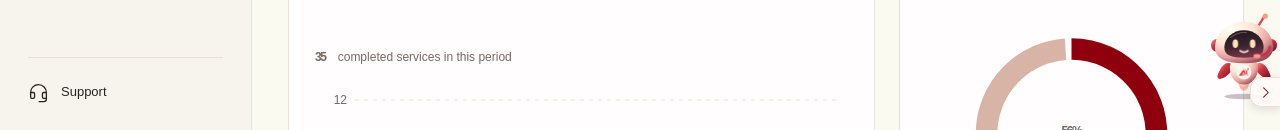
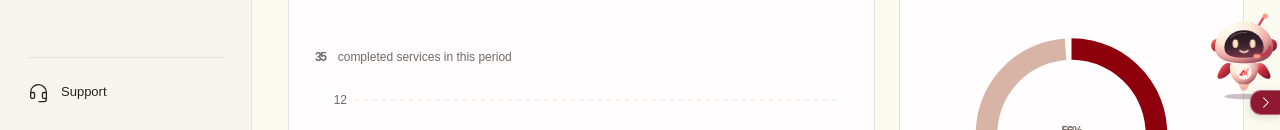
Before and after one commit to FAS-Organization/Al-Ethijahath-App-FrontEnd, a React (Vite) app in the folder frontend/: page /dashboard in a window 1280 px wide. Shown: the part 670-800 px from the top of the page. Built offline with nearby package versions, Linux system fonts and the light colour scheme.

Commit message:
refactor PortalChat: adjust dock toggle positioning and styling for improved visibility and interaction

```diff
--- a/frontend/src/components/PortalChat.css
+++ b/frontend/src/components/PortalChat.css
@@ -52,7 +52,7 @@
 .portal-chat__dock-toggle {
   position: fixed;
   right: env(safe-area-inset-right, 0px);
-  bottom: var(--chat-bottom);
+  bottom: calc(var(--chat-bottom) - 10px);
   z-index: 36;
   display: grid;
   place-items: center end;
@@ -62,7 +62,7 @@
   padding: 0;
   border: 0;
   background: transparent;
-  color: var(--chat-focus);
+  color: #fff;
   cursor: pointer;
 }
 
@@ -71,23 +71,22 @@
   place-items: center;
   box-sizing: border-box;
   width: 30px;
-  height: 30px;
-  border: 1px solid var(--chat-line);
+  height: 25px;
+  border: 1px solid rgb(255 255 255 / 34%);
   border-right: 0;
   border-radius: 11px 0 0 11px;
-  background: var(--chat-surface);
-  background: color-mix(in srgb, var(--chat-surface) 94%, transparent);
+  background: #8f1931;
   box-shadow: 0 2px 8px rgb(30 20 21 / 14%);
   transition: background-color 150ms ease-out, transform 150ms cubic-bezier(.22, 1, .36, 1);
 }
 
 .portal-chat__dock-toggle[aria-expanded='false'] .portal-chat__dock-tab {
-  background: var(--chat-close-hover);
+  background: #aa2340;
 }
 
 @media (hover: hover) and (pointer: fine) {
   .portal-chat__dock-toggle:hover .portal-chat__dock-tab {
-    background: var(--chat-close-hover);
+    background: #b52b46;
   }
 }
 
```
